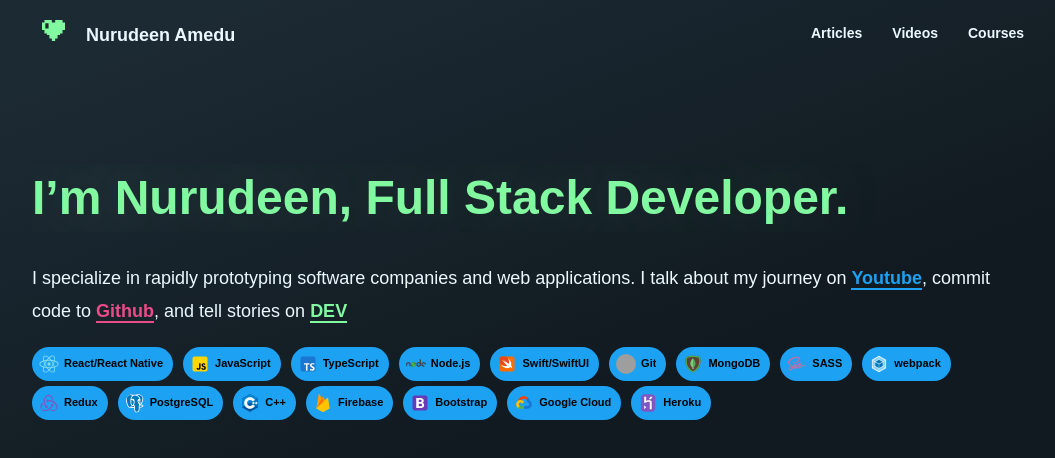
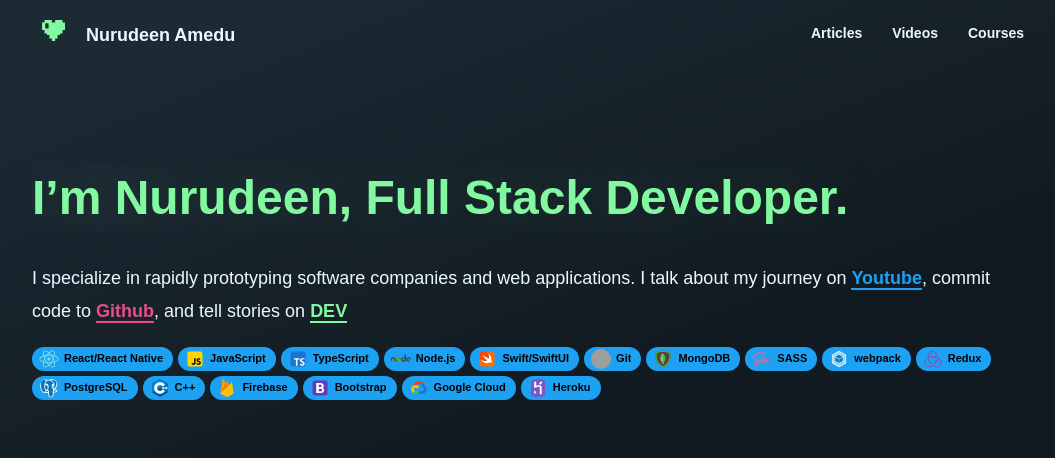
Before and after one commit to theallegrarr/portfolio-new, a React (Create React App) app: page / in a window 1280 px wide. Shown: the top 458 px of the page, without its empty margins (112-1167 px from the left). Built offline with nearby package versions, Linux system fonts and the light colour scheme; grey boxes are pictures that could not be loaded.

Commit message:
added badges

```diff
--- a/src/new/style.css
+++ b/src/new/style.css
@@ -96,16 +96,15 @@
 
 .badge {
   width:max-content;
-  height:30px;
+  height:20px;
   background-color:#1DA1F2;
   border-radius:25px;
   display:flex;
   justify-content:space-between;
   align-items:center;
   padding:2px;
-  margin-right:15px;
+  margin-right:5px;
   padding-right:10px;
-  margin-right:10px;
   cursor: pointer;
   transition: ease-in-out all 0.5s;
   margin-bottom: 5px;
```
